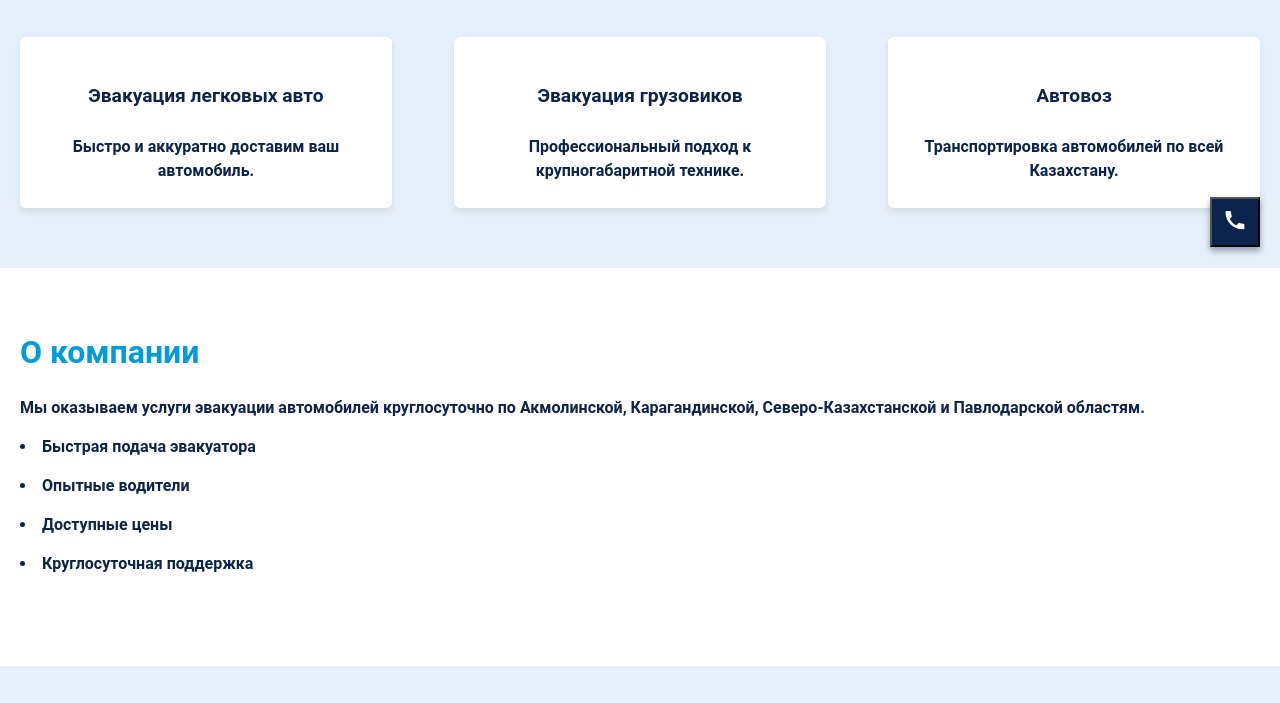
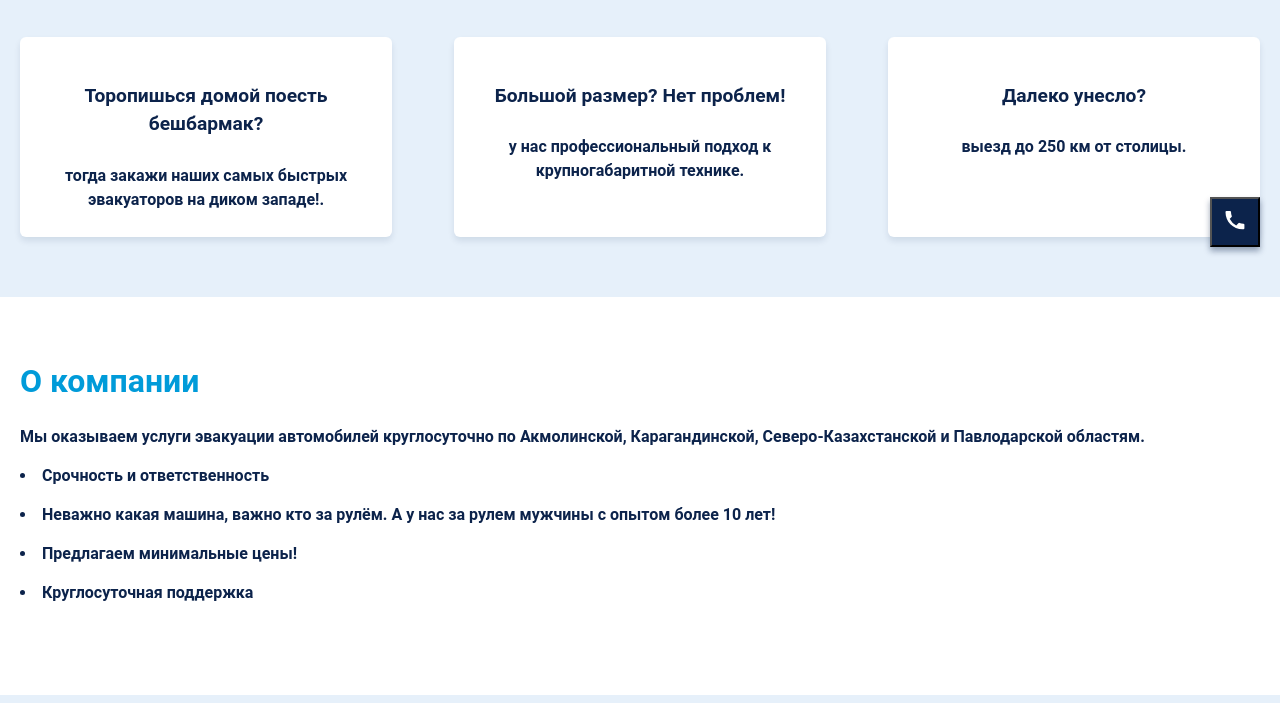
Before and after one commit to evakuator-01/.kz, a plain HTML site: page index.html in a window 1280 px wide. Shown: the part 533-1236 px from the top of the page. Drawn offline with Linux system fonts and the light colour scheme.

Commit message:
Add files via upload

```diff
--- a/index.html
+++ b/index.html
@@ -364,16 +364,16 @@
     </div>
     <div class="row-uslugi">
       <div class="uslugi-block">
-        <h3>Эвакуация легковых авто</h3>
-        <p>Быстро и аккуратно доставим ваш автомобиль.</p>
+        <h3>Торопишься домой поесть бешбармак?</h3>
+        <p>тогда закажи наших самых быстрых эвакуаторов на диком западе!.</p>
       </div>
       <div class="uslugi-block">
-        <h3>Эвакуация грузовиков</h3>
-        <p>Профессиональный подход к крупногабаритной технике.</p>
+        <h3>Большой размер? Нет проблем!</h3>
+        <p>у нас профессиональный подход к крупногабаритной технике.</p>
       </div>
       <div class="uslugi-block">
-        <h3>Автовоз</h3>
-        <p>Транспортировка автомобилей по всей Казахстану.</p>
+        <h3>Далеко унесло?</h3>
+        <p>выезд до 250 км от столицы.</p>
       </div>
     </div>
   </section>
@@ -385,9 +385,9 @@
     </div>
     <p>Мы оказываем услуги эвакуации автомобилей круглосуточно по Акмолинской, Карагандинской, Северо-Казахстанской и Павлодарской областям.</p>
     <ul>
-      <li>Быстрая подача эвакуатора</li>
-      <li>Опытные водители</li>
-      <li>Доступные цены</li>
+      <li>Срочность и ответственность</li>
+      <li>Неважно какая машина, важно кто за рулём. А у нас за рулем мужчины с опытом более 10 лет!</li>
+      <li>Предлагаем минимальные цены!</li>
       <li>Круглосуточная поддержка</li>
     </ul>
   </section>
```
